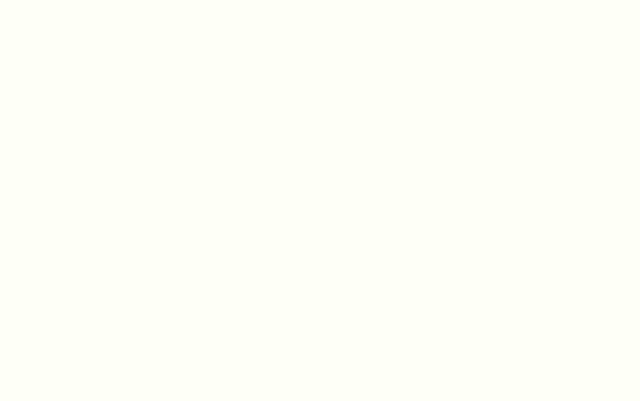
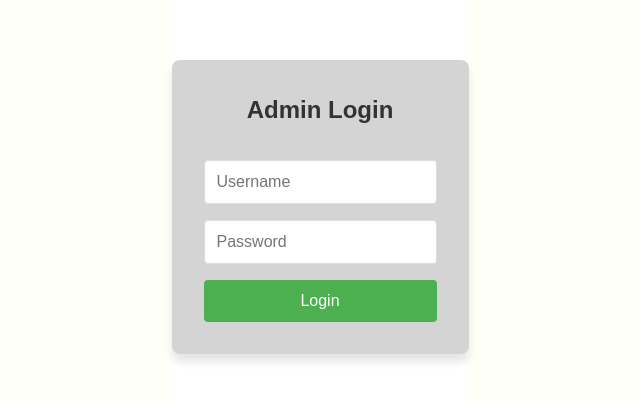
Before and after one commit to sasindu2/booking-system, a React (Vite) app: page /admin/login in a window 1280 px wide. Before the commit this address had no page. Shown: the part 193-594 px from the top of the page, without its empty margins (320-960 px from the left). Built offline with nearby package versions, Linux system fonts and the light colour scheme.

Commit message:
add admin login page

```diff
--- a/package.json
+++ b/package.json
@@ -16,6 +16,7 @@
     "cors": "^2.8.5",
     "date-fns": "^3.6.0",
     "express": "^4.19.2",
+    "js-cookie": "^3.0.5",
     "mongoose": "^8.5.2",
     "react": "^18.3.1",
     "react-data-table-component": "^7.6.2",
--- a/src/App.jsx
+++ b/src/App.jsx
@@ -4,6 +4,8 @@ import Admin from "./pages/Admin/Admin";
 import AcceptPage from "./pages/components/accept/acceptbookings";
 import DonePage from "./pages/components/done/donebookings";
 import CompletePage from "./pages/components/complete/completebooking";
+import AdminLogin from "./pages/Admin/login";
+import ProtectedRoute from "./pages/components/ProtectedRouter";
 
 import { BrowserRouter, Routes, Route } from "react-router-dom";
 
@@ -13,7 +15,15 @@ function App() {
       <BrowserRouter>
         <Routes>
           <Route index element={<UserForm />} />
-          <Route path="/admin" element={<Admin />} />
+          <Route path="/admin/login" element={<AdminLogin />} />
+          <Route
+            path="/admin"
+            element={
+              <ProtectedRoute>
+                <Admin />
+              </ProtectedRoute>
+            }
+          />
           <Route path="/status/accept" element={<AcceptPage />} />
           <Route path="/status/done" element={<DonePage />} />
           <Route path="/status/completed" element={<CompletePage />} />
--- a/src/pages/Admin/Admin.jsx
+++ b/src/pages/Admin/Admin.jsx
@@ -17,6 +17,11 @@ export default function Admin() {
   };
 
   useEffect(() => {
+    // Check if user is authenticated
+    const token = localStorage.getItem("adminToken");
+    if (!token) {
+      navigate("/Admin/login");
+    }
     const fetchData = async () => {
       try {
         const response = await fetch(
--- /dev/null
+++ b/src/pages/Admin/login.css
@@ -0,0 +1,76 @@
+.login-container {
+    min-height: 100vh;
+    display: flex;
+    align-items: center;
+    justify-content: center;
+    background-color: #ffffff;
+  }
+
+  .login-card {
+    background: rgb(212, 212, 212);
+    padding: 2rem;
+    border-radius: 8px;
+    box-shadow: 0px 8px 8px rgba(0, 0, 0, 0.1);
+    width: 100%;
+    max-width: 400px;
+  }
+
+  .login-header {
+    text-align: center;
+    margin-bottom: 2rem;
+  }
+
+  .login-header h2 {
+    font-size: 1.5rem;
+    color: #333;
+    margin: 0;
+  }
+
+  .login-form {
+    display: flex;
+    flex-direction: column;
+    gap: 1rem;
+  }
+
+  .form-group {
+    display: flex;
+    flex-direction: column;
+  }
+
+  .form-input {
+    padding: 0.75rem;
+    border: 1px solid #ddd;
+    border-radius: 4px;
+    font-size: 1rem;
+  }
+
+  .form-input:focus {
+    outline: none;
+    border-color: #4caf4f;
+  }
+
+  .error-message {
+    color: #dc3545;
+    font-size: 0.875rem;
+    margin-top: 0.5rem;
+  }
+
+  .login-button {
+    background-color: #4caf50;
+    color: white;
+    padding: 0.75rem;
+    border: none;
+    border-radius: 4px;
+    font-size: 1rem;
+    cursor: pointer;
+    transition: background-color 0.2s;
+  }
+
+  .login-button:hover {
+    background-color: #4caf4fcb;
+  }
+
+  .login-button:disabled {
+    background-color: #ccc;
+    cursor: not-allowed;
+  }
--- /dev/null
+++ b/src/pages/Admin/login.jsx
@@ -0,0 +1,104 @@
+import React, { useState } from "react";
+import { useNavigate } from "react-router-dom";
+import Cookies from "js-cookie";
+import "./login.css";
+
+const AdminLogin = () => {
+  const navigate = useNavigate();
+  const [credentials, setCredentials] = useState({
+    username: "",
+    password: "",
+  });
+  const [error, setError] = useState("");
+  const [isLoading, setIsLoading] = useState(false);
+
+  const handleChange = (e) => {
+    setCredentials({
+      ...credentials,
+      [e.target.name]: e.target.value,
+    });
+  };
+
+  const handleSubmit = async (e) => {
+    e.preventDefault();
+    setIsLoading(true);
+    setError("");
+
+    try {
+      const response = await loginUser(credentials);
+
+      if (response.success) {
+        // Set secure HTTP-only cookie
+        Cookies.set("adminToken", response.token, {
+          expires: 1, // Expires in 1 day
+          secure: true, // Only transmitted over HTTPS
+          sameSite: "strict", // Protect against CSRF
+        });
+
+        navigate("/admin");
+      } else {
+        setError("Invalid credentials");
+      }
+    } catch (err) {
+      setError("An error occurred. Please try again.");
+    } finally {
+      setIsLoading(false);
+    }
+  };
+
+  return (
+    <div className="login-container">
+      <div className="login-card">
+        <div className="login-header">
+          <h2>Admin Login</h2>
+        </div>
+        <form onSubmit={handleSubmit} className="login-form">
+          <div className="form-group">
+            <input
+              type="text"
+              name="username"
+              placeholder="Username"
+              value={credentials.username}
+              onChange={handleChange}
+              required
+              className="form-input"
+            />
+          </div>
+          <div className="form-group">
+            <input
+              type="password"
+              name="password"
+              placeholder="Password"
+              value={credentials.password}
+              onChange={handleChange}
+              required
+              className="form-input"
+            />
+          </div>
+          {error && <div className="error-message">{error}</div>}
+          <button type="submit" className="login-button" disabled={isLoading}>
+            {isLoading ? "Logging in..." : "Login"}
+          </button>
+        </form>
+      </div>
+    </div>
+  );
+};
+
+const loginUser = async (credentials) => {
+  // Mock authentication - replace with actual API call
+  return new Promise((resolve) => {
+    setTimeout(() => {
+      if (
+        credentials.username === "admin" &&
+        credentials.password === "service"
+      ) {
+        resolve({ success: true, token: "mock-jwt-token" });
+      } else {
+        resolve({ success: false });
+      }
+    }, 1000);
+  });
+};
+
+export default AdminLogin;
--- /dev/null
+++ b/src/pages/components/ProtectedRouter.jsx
@@ -0,0 +1,15 @@
+import React from "react";
+import { Navigate } from "react-router-dom";
+import Cookies from "js-cookie";
+
+const ProtectedRoute = ({ children }) => {
+  const adminToken = Cookies.get("adminToken");
+
+  if (!adminToken) {
+    return <Navigate to="/admin/login" replace />;
+  }
+
+  return children;
+};
+
+export default ProtectedRoute;
```
Also changed, not shown: 1 other file (tests, documents, lock files or other folders).
